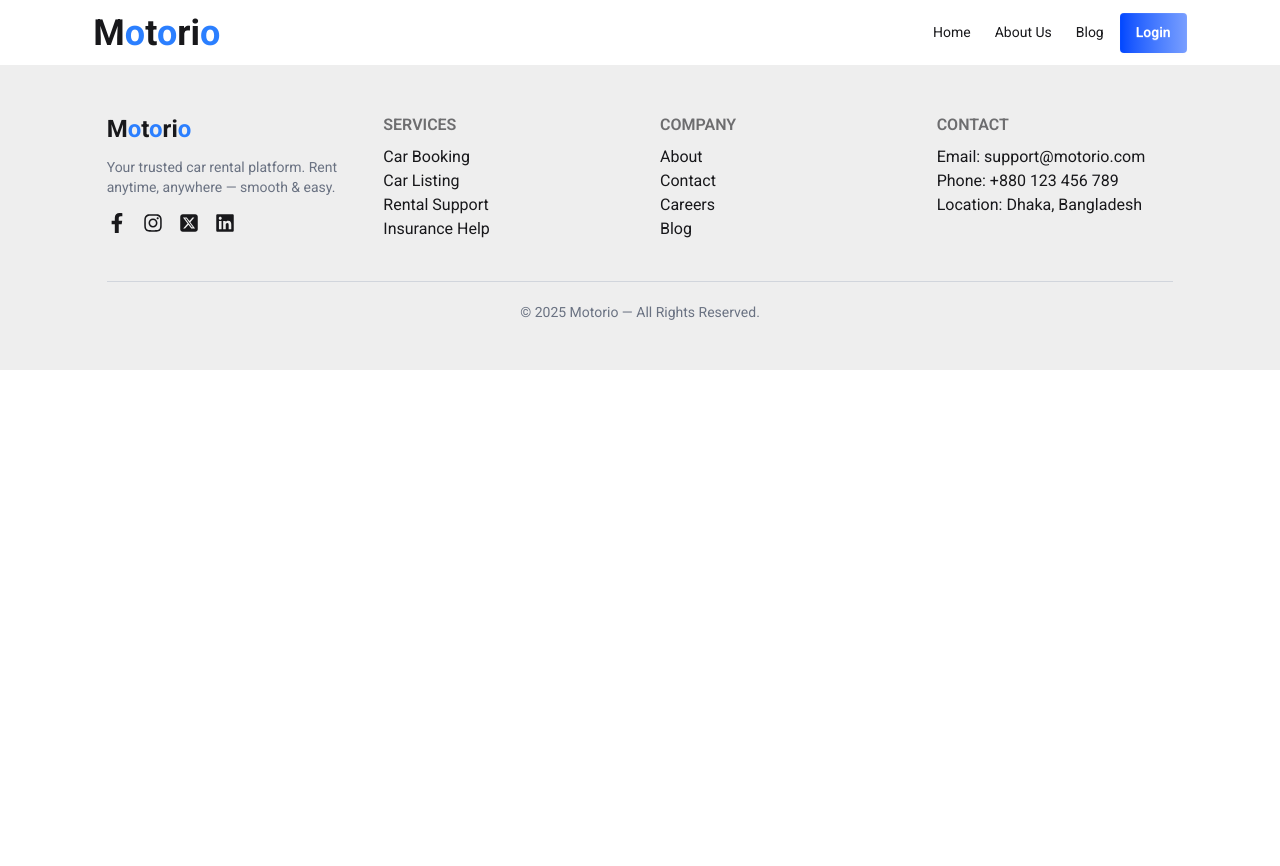
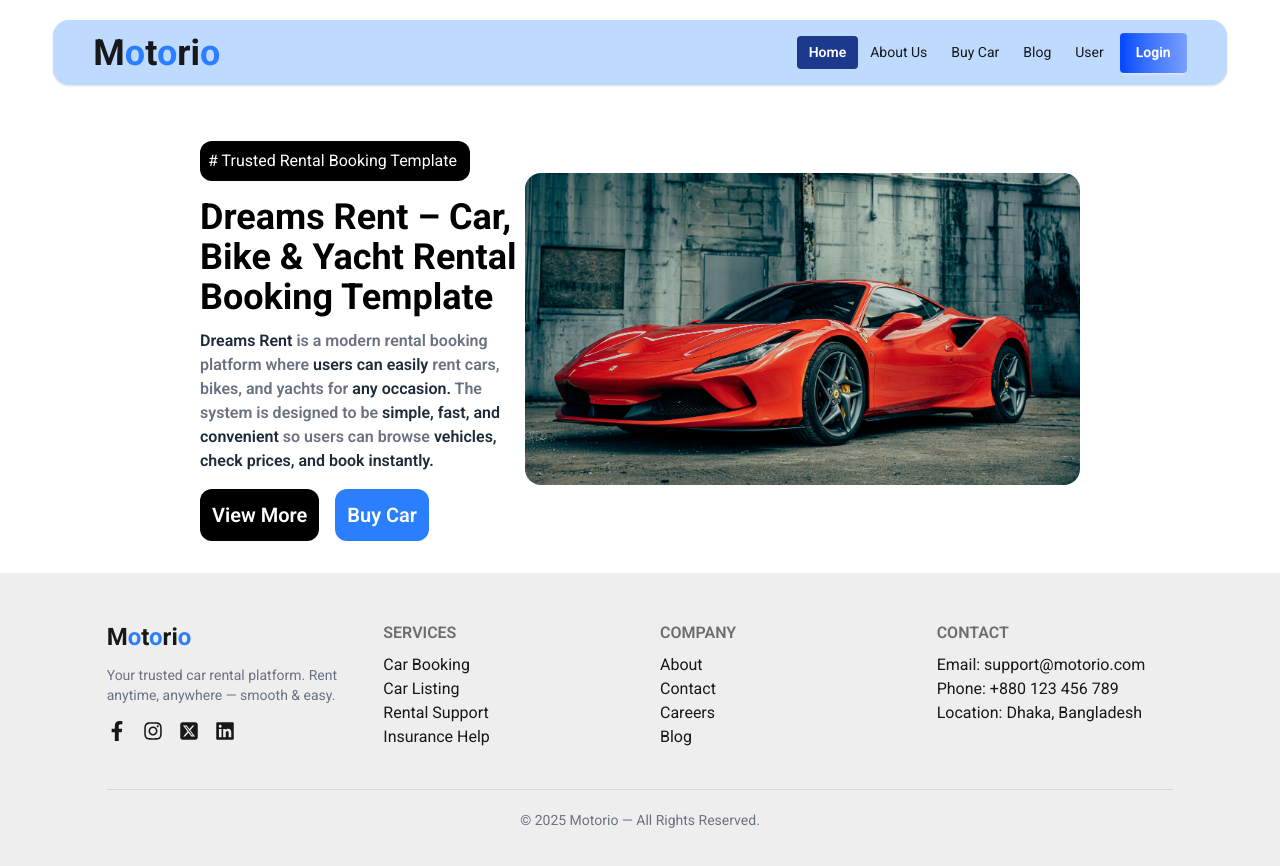
Before and after one commit to lvfahim/assignment10-react-client, a React (Vite) app: page / in a window 1280 px wide. Shown: the top 866 px of the page. Before the commit the page ends 800 px from the top, so only its background shows below. Built offline with nearby package versions, Linux system fonts and the light colour scheme; no server answers.

Commit message:
my banar section is complete

```diff
--- /dev/null
+++ b/src/Componetn/About/AboutUS.jsx
@@ -0,0 +1,11 @@
+import React from 'react';
+
+const AboutUS = () => {
+    return (
+        <div>
+
+        </div>
+    );
+};
+
+export default AboutUS;
--- /dev/null
+++ b/src/Componetn/Car/BuyCar.jsx
@@ -0,0 +1,11 @@
+import React from 'react';
+
+const BuyCar = () => {
+    return (
+        <div>
+
+        </div>
+    );
+};
+
+export default BuyCar;
--- /dev/null
+++ b/src/Componetn/Fiex/Banar.jsx
@@ -0,0 +1,24 @@
+import React from 'react';
+import Img from '../../assets/photo-1614200179396-2bdb77ebf81b.jpg'
+import { Link } from 'react-router';
+
+const Banar = () => {
+    return (
+        <div className='flex justify-between items-center'>
+            <div className='w-1/2'>
+                <h1 className='mt-6 text-white bg-black p-2 rounded-xl w-[270px]'># Trusted Rental Booking Template</h1>
+                <p className='mt-4 font-bold text-4xl text-black'>Dreams Rent – Car, Bike & Yacht Rental Booking Template</p>
+                <p className='mt-3 text-gray-500 font-semibold'><span className='text-gray-800'>Dreams Rent </span>is a modern rental booking platform where <span className='text-gray-800'>users can easily</span> rent cars, bikes, and yachts for <span className='text-gray-800'>any occasion.</span> The system is designed to be <span className='text-gray-800'>simple, fast, and convenient</span> so users can browse <span className='text-gray-800'>vehicles, check prices, and book instantly.</span></p>
+                <div className='flex gap-4'>
+                    <Link to='/aboutUs'><button className='text-white text-xl font-semibold bg-black hover:bg-blue-500 rounded-xl mt-4 p-3'>View More</button></Link>
+                    <Link to='/buyCar'><button className='text-white text-xl font-semibold bg-blue-500 hover:bg-black rounded-xl mt-4 p-3'>Buy Car</button></Link>
+                </div>
+            </div>
+            <div className=''>
+                <img className='w-[750px] rounded-2xl' src={Img} alt="" />
+            </div>
+        </div>
+    );
+};
+
+export default Banar;
--- /dev/null
+++ b/src/Componetn/Fiex/Home.jsx
@@ -0,0 +1,14 @@
+import React from 'react';
+import Banar from './Banar';
+
+const Home = () => {
+    return (
+        <div className='w-11/12 md:h-10/12 mx-auto'>
+            <div className='w-9/12 mx-auto my-8'>
+                <Banar></Banar>
+            </div>
+        </div>
+    );
+};
+
+export default Home;
--- a/src/Componetn/Fiex/Navbar.jsx
+++ b/src/Componetn/Fiex/Navbar.jsx
@@ -1,14 +1,18 @@
 import React, { useContext } from 'react';
 import { Link, NavLink } from 'react-router';
 import { AuthContext } from '../../Provider/AuthProvider';
+import Img from '../../assets/user.png'
 
 
 const Navbar = () => {
     const { user, LogOut } = useContext(AuthContext)
     const Links = <>
         <li><NavLink to='/'>Home</NavLink></li>
-        <li><NavLink to='/about'>About Us</NavLink></li>
+        <li><NavLink to='/aboutUs'>About Us</NavLink></li>
+        <li><NavLink to='/buyCar'>Buy Car</NavLink></li>
         <li><NavLink to='/blog'>Blog</NavLink></li>
+        <li><NavLink to='/user'>User</NavLink></li>
+
     </>
     const heandlLogOut = () => {
         LogOut()
@@ -20,7 +24,7 @@ const Navbar = () => {
             });
     }
     return (
-        <div className='w-11/12 mx-auto'>
+        <div className='w-11/12 mx-auto shadow bg-blue-200 mt-5 rounded-2xl'>
             <div className="navbar justify-between">
                 <div className="navbar-start">
                     <div className="dropdown">
@@ -44,6 +48,7 @@ const Navbar = () => {
                         {Links}
                     </ul>
                 </div>
+                {/* <img className='w-12 rounded-full' src={`${user ? user.photoURL:Img}`} alt="" /> */}
                 <div className='md:mr-8 mr-0'>
                     {user ? <button onClick={heandlLogOut} className="btn btn-primary-gradient">LogOut</button> : <Link to='/auth/login'><button className="btn btn-primary-gradient">Login</button></Link>}
                 </div>
--- /dev/null
+++ b/src/Page/EditUser.jsx
@@ -0,0 +1,48 @@
+import React, { useContext } from 'react';
+import { Link, useLocation, useNavigate } from 'react-router';
+import { ToastContainer, toast } from 'react-toastify';
+import { AuthContext } from '../Provider/AuthProvider';
+
+
+const EditUser = () => {
+    const {user ,setUser, UpData}=useContext(AuthContext)
+    const location=useLocation();
+    const navigate =useNavigate()
+    const heandleForm =(e)=>{
+        e.preventDefault();
+        const name=e.target.name.value;
+        const photo=e.target.photo.value;
+        // console.log('cliked',name,photo,user)
+        UpData({ displayName: name, photoURL: photo})
+        .then(()=>{
+            setUser({...user,displayName: name, photoURL: photo})
+            toast('Your Edit Profile Successfully');
+            navigate(`${location.state?location.state:'/myProfile'}`)
+            e.target.reset();
+        })
+    }
+    return (
+        <div className='min-h-screen flex justify-center items-center'>
+            <div className="card bg-base-100 w-full max-w-sm shrink-0 shadow-2xl">
+                <div className="card-body">
+                    <h1 className='text-2xl text-center'>Edit Your Profile</h1>
+                    <form onSubmit={heandleForm}>
+                        <fieldset className="fieldset">
+                            <label className="label">Name</label>
+                            <input type="text" className="input" placeholder="Name" name='name'/>
+                            <label className="label">Photo URL</label>
+                            <input type="text" className="input" placeholder="Photo URL" name='photo' />
+                            <div className='flex justify-between'>
+                                <button className="btn btn-neutral mt-4 w-1/2 bg-blue-500 border-none">Update Profile</button>
+                                <Link to='/user'><button className="btn btn-neutral mt-4 w-[150px] px-4">Go Profile</button></Link>
+                            </div>
+                        </fieldset>
+                    </form>
+                </div>
+                 <ToastContainer />
+            </div>
+        </div>
+    );
+};
+
+export default EditUser;
--- /dev/null
+++ b/src/Page/User.jsx
@@ -0,0 +1,44 @@
+import React, { useContext } from 'react';
+import { AuthContext } from '../Provider/AuthProvider';
+import { Link } from 'react-router';
+import { FaEnvelope, FaUserCircle } from 'react-icons/fa';
+
+const User = () => {
+    const { user } = useContext(AuthContext);
+
+
+    return (
+        <div className="min-h-screen flex justify-center items-center  from-green-50 to-green-100 py-10 px-4">
+            <title>User</title>
+            <div className="bg-white shadow-2xl rounded-2xl p-8 max-w-md w-full text-center transition-transform hover:scale-[1.02] duration-300">
+                {user?.photoURL ? (
+                    <img
+                        src={user.photoURL}
+                        alt="Profile"
+                        className="w-36 h-36 object-cover rounded-full mx-auto border-4 border-blue-500 shadow-md"
+                    />
+                ) : (
+                    <FaUserCircle className="text-[150px] text-gray-400 mx-auto" />
+                )}
+
+
+                <h1 className="text-3xl font-bold mt-5 text-gray-800">
+                    {user?.displayName || 'User Name None'}
+                </h1>
+                <p className="text-gray-600 mt-1 flex items-center justify-center gap-2">
+                    <FaEnvelope className="text-blue-500" />
+                    {user?.email || 'No email available'}
+                </p>
+
+
+                <Link to='/editUser'>
+                    <button className="mt-6 btn  w-full hover:text-blue-500 transition-colors duration-300">
+                        Edit Profile
+                    </button>
+                </Link>
+            </div>
+        </div>
+    );
+
+}
+export default User;
--- a/src/Provider/AuthProvider.jsx
+++ b/src/Provider/AuthProvider.jsx
@@ -1,13 +1,13 @@
 import React, { createContext, useEffect, useState } from 'react';
 import app from '../FireBase/FireBase.congif';
-import { createUserWithEmailAndPassword, getAuth, onAuthStateChanged, sendPasswordResetEmail, signInWithEmailAndPassword, signInWithPopup, signOut, updateProfile } from "firebase/auth";
-import { GoogleAuthProvider } from "firebase/auth";
+import { GoogleAuthProvider, createUserWithEmailAndPassword, getAuth, onAuthStateChanged, sendPasswordResetEmail, signInWithEmailAndPassword, signInWithPopup, signOut, updateProfile } from "firebase/auth";
 export const AuthContext = createContext()
 const googleProvider = new GoogleAuthProvider();
 const auth=getAuth(app)
 const AuthProvider = ({children}) => {
     const [user,setUser]=useState(null)
     const [loading,setLoading]=useState(true)
+    // console.log(user)
     const Google = ()=>{
         return signInWithPopup(auth,googleProvider)
     }
@@ -33,7 +33,7 @@ const AuthProvider = ({children}) => {
         });
         return()=>{
             unSub()
-        }
+        };
     },[])
     const info={
        Register,
@@ -46,9 +46,9 @@ const AuthProvider = ({children}) => {
        loading,
        ForgetPasssword
     }
-    return <AuthContext value={info}>
+    return <AuthContext.Provider value={info}>
         {children}
-    </AuthContext>
+    </AuthContext.Provider>
 };
 
 export default AuthProvider;
--- a/src/Provider/PrivetRouter.jsx
+++ b/src/Provider/PrivetRouter.jsx
@@ -1,17 +1,17 @@
 import React, { useContext } from 'react';
 import { AuthContext } from './AuthProvider';
+import { Navigate, useLocation } from 'react-router';
 import Loading from '../Loading/Loading';
-import { Navigate } from 'react-router';
 
 const PrivetRouter = ({children}) => {
-    const {user, loading}=useContext(AuthContext)
+    const {user , loading}=useContext(AuthContext);
+    const location =useLocation();
     if(loading){
         return <Loading></Loading>
     }
-    if(user && user.email){
-        return children
+    if(user && user?.email){
+     return children
     }
-
     return <Navigate state={location.pathname} to='/auth/login'></Navigate>
 
 };
--- a/src/Root/Root.jsx
+++ b/src/Root/Root.jsx
@@ -1,6 +1,7 @@
 import React from 'react';
 import Navbar from '../Componetn/Fiex/Navbar';
 import Footer from '../Componetn/Fiex/Footer';
+import { Outlet } from 'react-router';
 
 const Root = () => {
     return (
@@ -9,7 +10,7 @@ const Root = () => {
              <Navbar></Navbar>
            </header>
            <main>
-
+            <Outlet></Outlet>
            </main>
            <footer>
             <Footer></Footer>
--- a/src/index.css
+++ b/src/index.css
@@ -8,7 +8,9 @@
 .btn-primary-gradient {
   @apply text-white border-none bg-gradient-to-r from-[#0046FF] to-[#799EFF];
 }
-
+a.active{
+  @apply bg-blue-900 text-white font-semibold
+}
 * {
   font-family: "Roboto", sans-serif;
 }
```
Also changed, not shown: src/Router/router.jsx (+24 -2 lines), src/assets/photo-1614200179396-2bdb77ebf81b.jpg (added).
